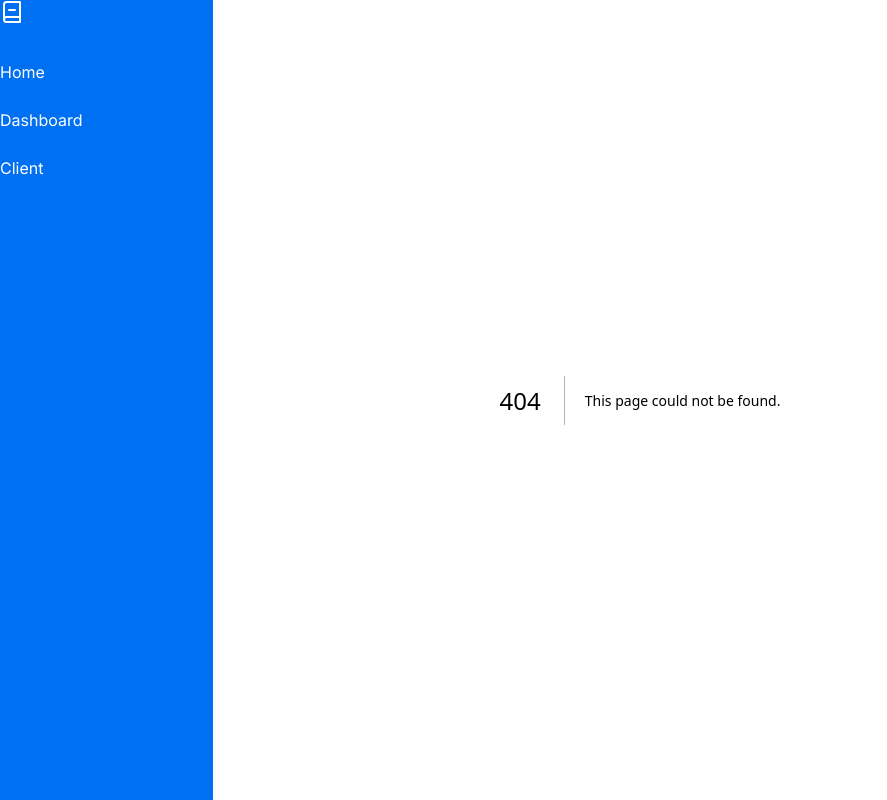
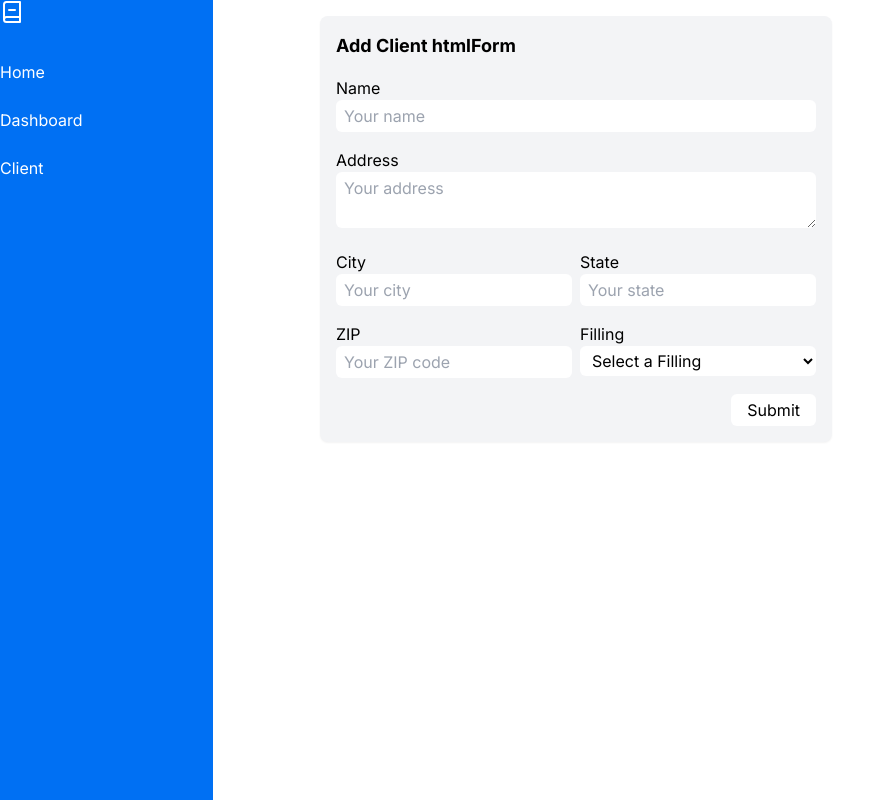
Before and after one commit to udit065/Ledger-Helper, a Next.js app: page /clients/addclients in a window 1280 px wide. Before the commit this address had no page. Shown: the whole page, without its empty margins (0-887 px from the left). Built offline with nearby package versions, Linux system fonts and the light colour scheme.

Commit message:
addclient component added

```diff
--- /dev/null
+++ b/src/app/clients/addclients/page.tsx
@@ -0,0 +1,78 @@
+export default function addClient() {
+    return (
+        <>
+            {/* <div>
+
+            </div> */}
+            <div className="mt-4 flex flex-col bg-gray-100 rounded-lg p-4 shadow-sm ml-80 w-[40%] ">
+                <h2 className="text-black font-bold text-lg">Add Client htmlForm</h2>
+
+                <div className="mt-4">
+                    <label className="text-black" htmlFor="name">Name</label>
+                    <input placeholder="Your name" className="w-full bg-white rounded-md border-gray-300 text-black px-2 py-1" type="text" />
+                </div>
+
+                <div className="mt-4">
+                    <label className="text-black" htmlFor="address">Address</label>
+                    <textarea placeholder="Your address" className="w-full bg-white rounded-md border-gray-300 text-black px-2 py-1" id="address"></textarea>
+                </div>
+
+                <div className="mt-4 flex flex-row space-x-2">
+                    <div className="flex-1">
+                        <label className="text-black" htmlFor="city">City</label>
+                        <input placeholder="Your city" className="w-full bg-white rounded-md border-gray-300 text-black px-2 py-1" id="city" type="text" />
+                    </div>
+
+                    <div className="flex-1">
+                        <label className="text-black" htmlFor="state">State</label>
+                        <input placeholder="Your state" className="w-full bg-white rounded-md border-gray-300 text-black px-2 py-1" id="state" type="text" />
+                    </div>
+                </div>
+
+                <div className="mt-4 flex flex-row space-x-2">
+                    <div className="flex-1">
+                        <label className="text-black" htmlFor="zip">ZIP</label>
+                        <input placeholder="Your ZIP code" className="w-full bg-white rounded-md border-gray-300 text-black px-2 py-1" id="zip" type="text" />
+                    </div>
+
+                    <div className="flex-1">
+                        <label className="text-black" htmlFor="country">Filling</label>
+                        <select className="w-full bg-white rounded-md border-gray-300 text-black px-2 py-1" id="country">
+                            <option value="">Select a Filling</option>
+
+                            <optgroup label="Africa">
+                                <option value="AF">Afghanistan</option>
+                                <option value="DZ">Algeria</option>
+                                <option value="AO">Angola</option>
+                                ...
+                                <option value="ZW">Zimbabwe</option>
+                            </optgroup>
+
+                            <optgroup label="Asia">
+                                <option value="AM">Armenia</option>
+                                <option value="AZ">Azerbaijan</option>
+                                <option value="BH">Bahrain</option>
+                                ...
+                                <option value="YE">Yemen</option>
+                            </optgroup>
+
+                            <optgroup label="South America">
+                                <option value="AR">Argentina</option>
+                                <option value="BO">Bolivia</option>
+                                <option value="BR">Brazil</option>
+                                ...
+                                <option value="VE">Venezuela</option>
+                            </optgroup>
+
+                            ...
+                        </select>
+                    </div>
+                </div>
+
+                <div className="mt-4 flex justify-end">
+                    <button className="bg-white text-black rounded-md px-4 py-1 hover:bg-gray-200 hover:text-gray-900" type="submit">Submit</button>
+                </div>
+            </div>
+        </>
+    );
+}
```
